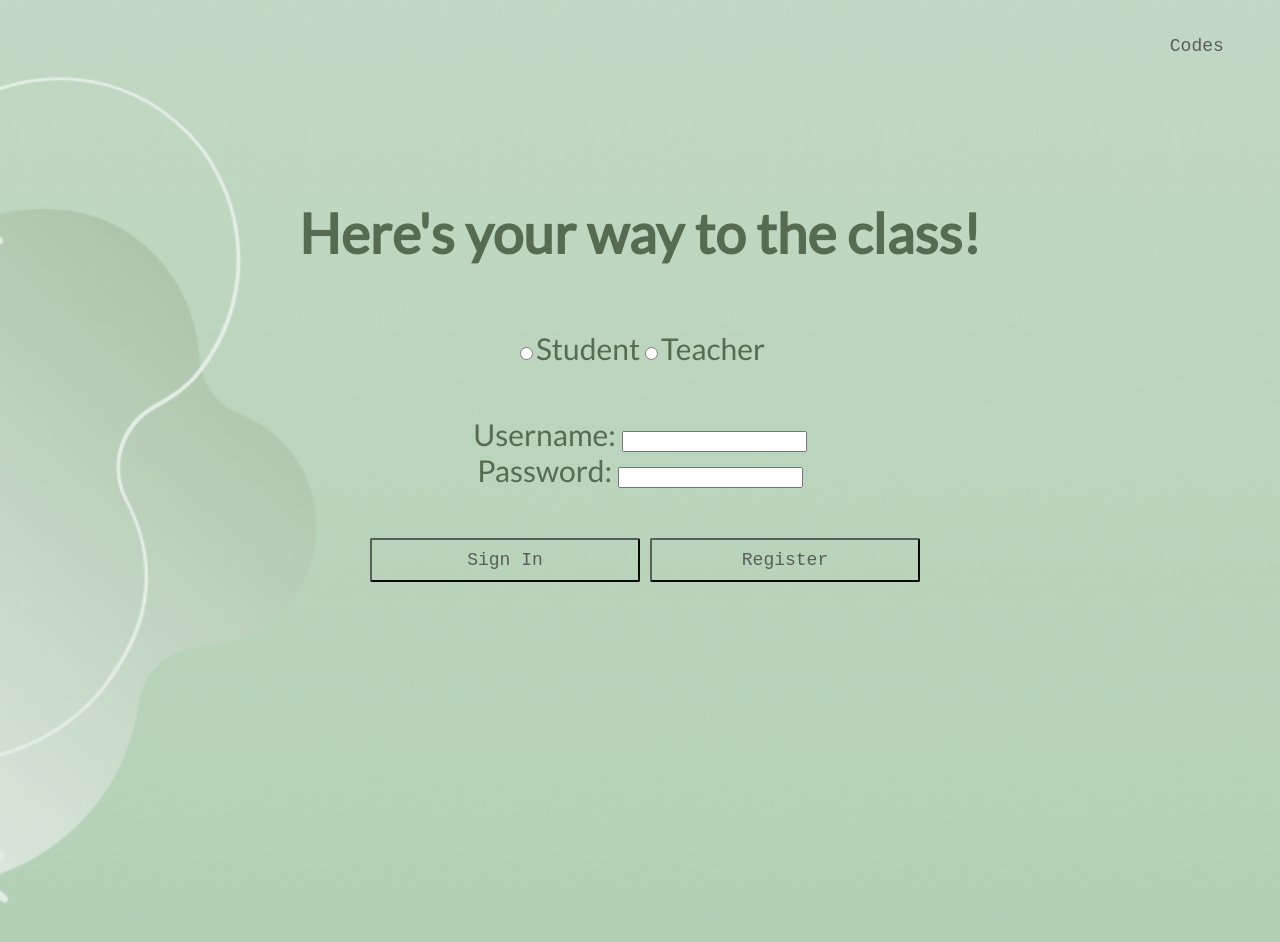
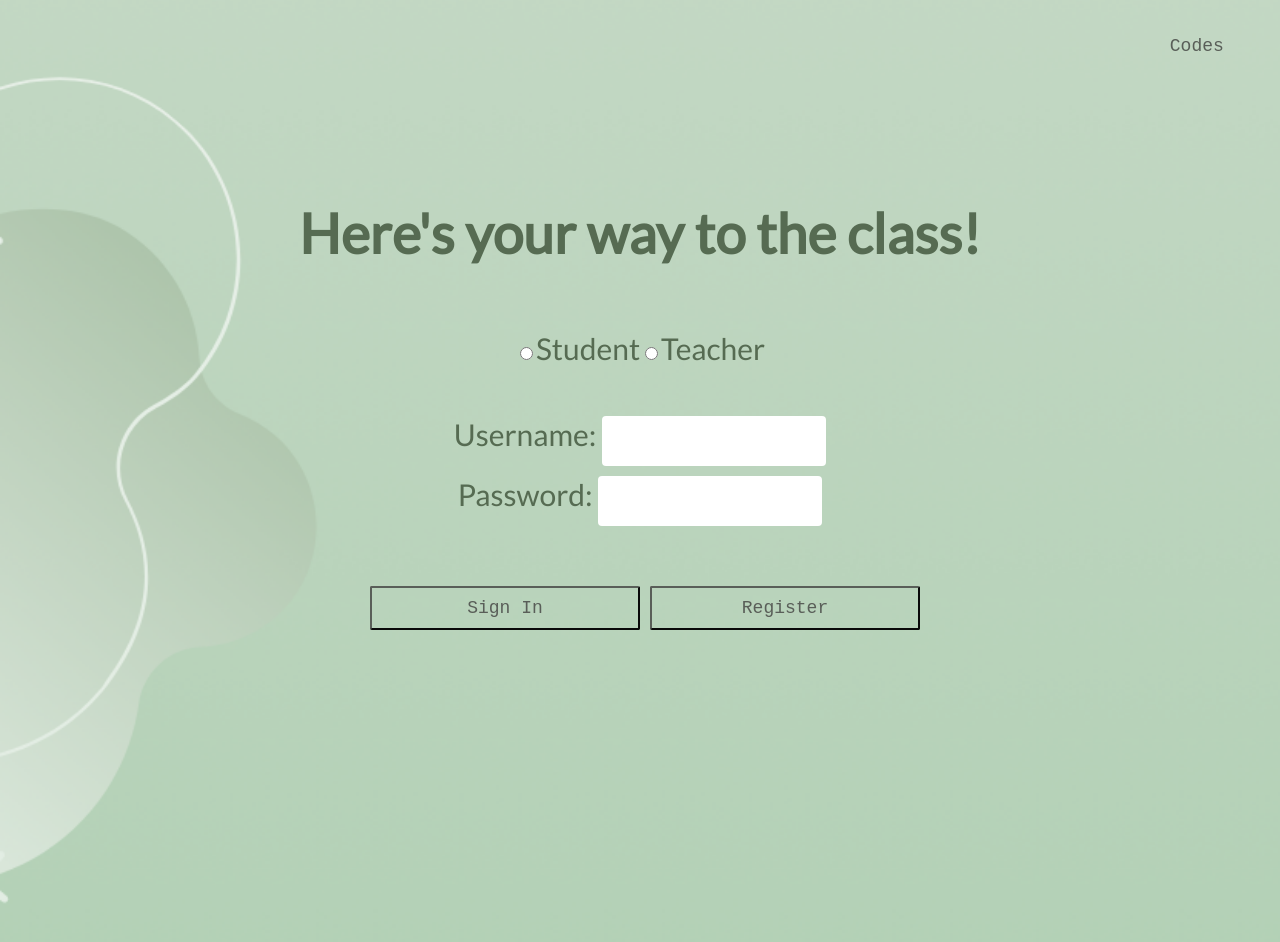
Before and after one commit to LuisaBalaban/ALT_project, a React (Create React App) app in the folder frontend/: page / in a window 1280 px wide. Shown: the top 942 px of the page. Built offline with nearby package versions, Linux system fonts and the light colour scheme.

Commit message:
updated get form

```diff
--- a/frontend/src/components/Form.js
+++ b/frontend/src/components/Form.js
@@ -3,19 +3,18 @@ import './components.css';
 import { withRouter } from 'react-router-dom';
 import axios from 'axios'
 
-class Form extends React.Component{
-constructor()
-{
+class Form extends React.Component {
+  constructor() {
     super()
-  this.state={
-    roleId:"",
-    username:"",
-    password:""
+    this.state = {
+      roleId: "",
+      username: "",
+      password: ""
 
     }
-  this.handleChange=this.handleChange.bind(this)
+    this.handleChange = this.handleChange.bind(this)
     this.routeChange = this.routeChange.bind(this);
-  this.onSend=this.onSend.bind(this)
+    this.onSend = this.onSend.bind(this)
 
   }
   // onSubmit()
@@ -26,7 +25,7 @@ constructor()
   //   }
   // }
   handleChange(event) {
-  const {name, value, type, checked} = event.target
+    const { name, value, type, checked } = event.target
     //  type === "radio" ? this.setState({ [name]: checked }) :
     this.setState({ [name]: value })
   }
@@ -34,46 +33,32 @@ routeChange() {
     let path = `/register`;
     this.props.history.push(path);
   }
-onSend()
-{
+
+  onSend() {
     const formData = {
       roleId: this.state.roleId,
-    password: this.state.password,
-    username: this.state.username
+      username: this.state.username,
+      password: this.state.password
+
     }
 
-   axios({
-    method: 'get',
-    url: 'http://localhost:3000/api/auth/login',
-    data: formData,
+    axios.get('http://localhost:3000/api/auth/login', formData).then(response => {
+      console.log(response)
+    }).catch(error => {
+      console.log(error.response)
     })
-   .then(function (response) {
-  console.log(response);
-   })
-.catch(function (response) {
-  console.log(response);
 
-});
-
-// axios.get('http://localhost:3000/api/auth/login',{
-//   formData
-// }).then(function (response) {
-//   console.log(response);
-// })
-// .catch(function (error) {
-//   console.log(error);
-// });
   }
 
 
 
-render(){
+  render() {
 
-    return(
+    return (
       <div>
         <form className="Form">
           <div className="radio">
-           <input type="radio" id="Student" name="roleId" checked={this.state.roleId === "1"} value="1"  onChange={this.handleChange}/>
+            <input type="radio" id="Student" name="roleId" checked={this.state.roleId === "1"} value="1" onChange={this.handleChange} />
             <label>Student</label>
 
             <input type="radio" id="Teacher" name="roleId" checked={this.state.roleId === "2"} value="2" onChange={this.handleChange} />
@@ -82,9 +67,9 @@ render(){
           <div className="form-insert">
 
             <label id="username" >Username: </label>
-            <input type="text" id="username" name="username" value={this.state.username} onChange={this.handleChange}/><br/>
+            <input type="text" id="username" name="username" value={this.state.username} onChange={this.handleChange} /><br />
             <label>Password: </label>
-            <input type="password" id="password" name="password" value={this.state.password} onChange={this.handleChange}/>
+            <input type="password" id="password" name="password" value={this.state.password} onChange={this.handleChange} />
 
           </div>
         </form>
--- a/frontend/src/components/components.css
+++ b/frontend/src/components/components.css
@@ -129,3 +129,33 @@
     position: relative;
 
 }
+.form-insert.focussed input {
+    padding: 24px 16px 8px 16px;
+  }
+  .form-insert.focussed input {
+    top: 4px;
+    opacity: 1;
+    color: #d9f3e4;
+  }
+  .form-insert.locked {
+   pointer-events: none;
+  }
+  .form-insert input {
+    width: 15%;
+    height: 50px;
+    position: relative;
+    margin-bottom: 10px;
+    padding: 0px 16px;
+    border: none;
+    border-radius: 4px;
+    font-family: 'Gotham SSm A', 'Gotham SSm B', sans-serif;
+    font-size: 16px;
+    font-weight: 400;
+    line-height: normal;
+   background-color: white;
+    color: #282828;
+    outline: none;
+    box-shadow: 0px 4px 20px 0px transparent;
+    transition: 0.3s background-color ease-in-out, 0.3s box-shadow ease-in-out, 0.1s padding ease-in-out;
+    -webkit-appearance: none;
+  }
--- a/frontend/src/containers/EnterActivity.js
+++ b/frontend/src/containers/EnterActivity.js
@@ -26,12 +26,12 @@ class EnterActivity extends Component {
         const enteredCode = {
             activity_code: this.state.activity_code
         }
-        axios.get('/getActivity', {
-            activity_code:enteredCode
-          })
-          .then(function (response) {
-            console.log(response);
-          })
+        axios.get('http://localhost:3000/getActivity', enteredCode).then(response => {
+      console.log(response)
+    }).catch(error => {
+      console.log(error.response)
+    })
+
     }
 
     render() {
--- a/frontend/src/containers/Register.js
+++ b/frontend/src/containers/Register.js
@@ -44,6 +44,7 @@ class Register extends Component {
     axios.post('http://localhost:3000/api/auth/register', userObject)
         .then((res) => {
             console.log(res.data)
+            alert("User was created!")
         }).catch((error) => {
             console.log(error)
         });
```
Also changed, not shown: 1 other file (tests, documents, lock files or other folders). Lines whose indentation alone changed are shown as unchanged.
